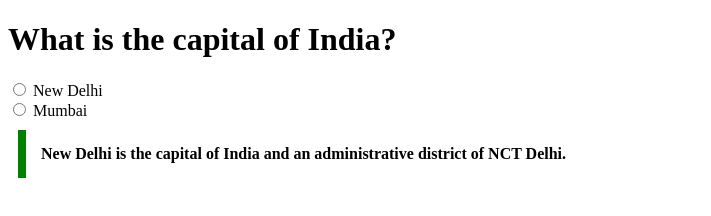
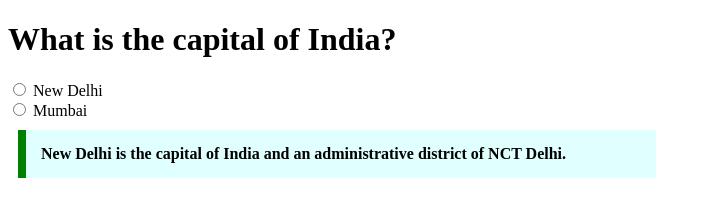
Before and after one commit to acciojob/trivia-Durga-velu, a website: page main.html in a window 1280 px wide. Shown: the whole page, without its empty margins (0-711 px from the left). Drawn offline with Linux system fonts and the light colour scheme.

Commit message:
created a submission

```diff
--- a/styles.css
+++ b/styles.css
@@ -8,5 +8,6 @@ font-weight:bold;
 	border-left-width:8px;
 	border-left-color:green;
 	border-left-style:solid;
+	background-color:lightcyan
 }
 	background-color:lightcyan;
```
